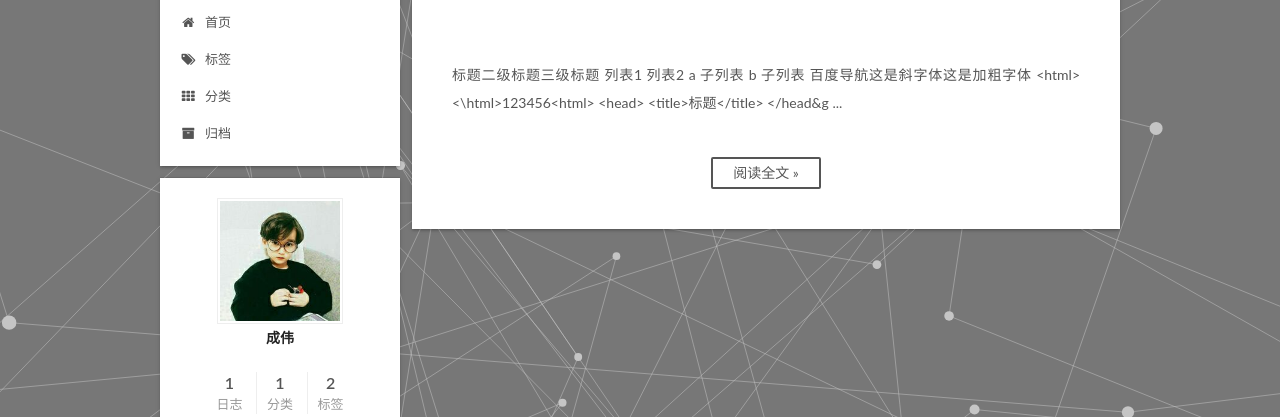
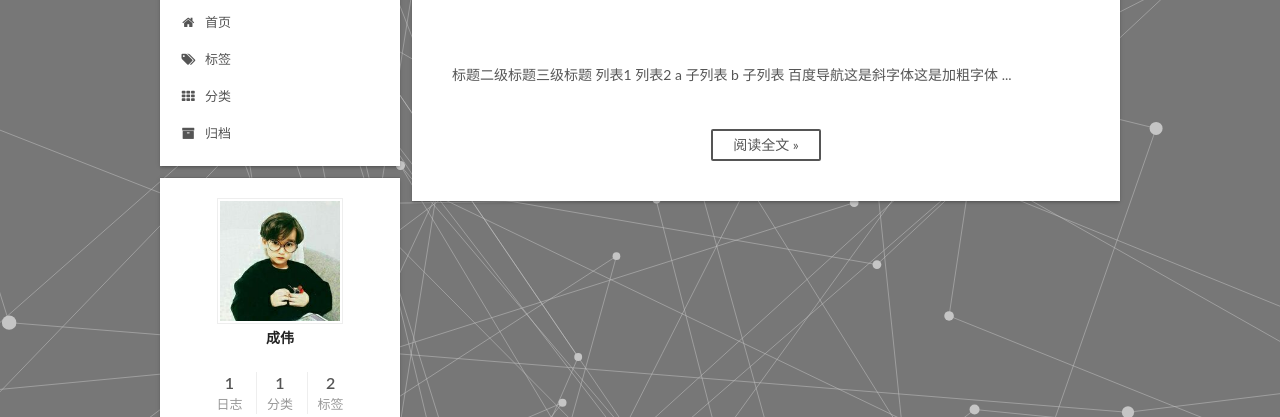
Before and after one commit to ChengChat/cheng132.github.io, a plain HTML site: page index.html in a window 1280 px wide. Shown: the part 105-522 px from the top of the page. Drawn offline with Linux system fonts and the light colour scheme.

Commit message:
Site updated: 2018-11-24 20:13:47

```diff
--- a/index.html
+++ b/index.html
@@ -349,7 +349,6 @@
 
 
 百度导航这是斜字体这是加粗字体
-&lt;html&gt;&lt;\html&gt;123456&lt;html&gt;	&lt;head&gt;		&lt;title&gt;标题&lt;/title&gt;	&lt;/head&g
           ...
           <!--noindex-->
           <div class="post-button text-center">
```
